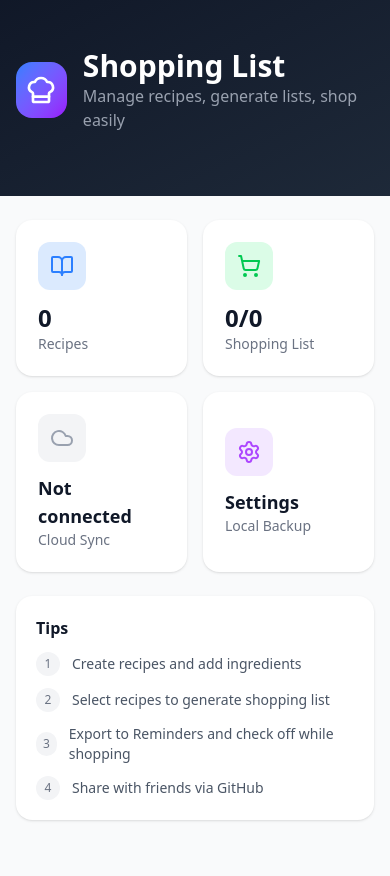
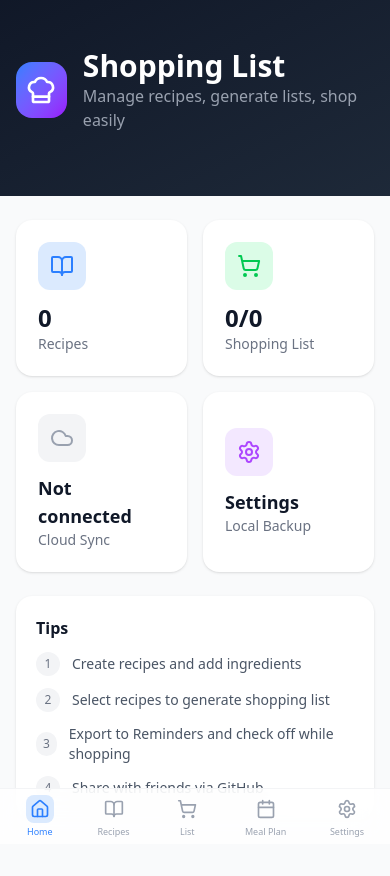
Before and after one commit to YuandaG/Shopping-Web, a React (Vite) app: page /#/ in a window 390 px wide. Shown: the top 876 px of the page. Built offline with nearby package versions, Linux system fonts and the light colour scheme.

Commit message:
Add Home tab back to mobile navigation

```diff
--- a/src/components/Navigation.tsx
+++ b/src/components/Navigation.tsx
@@ -1,10 +1,9 @@
-import { NavLink, useLocation } from 'react-router-dom';
-import { BookOpen, ShoppingCart, Calendar, Settings } from 'lucide-react';
+import { NavLink } from 'react-router-dom';
+import { Home, BookOpen, ShoppingCart, Calendar, Settings } from 'lucide-react';
 import { useStore } from '../store/useStore';
 import { useLanguage } from '../i18n';
 
 export function Navigation() {
-  const location = useLocation();
   const { shoppingLists, currentListId } = useStore();
   const { t } = useLanguage();
 
@@ -12,6 +11,7 @@ export function Navigation() {
   const uncheckedCount = currentList?.items.filter((i) => !i.checked).length || 0;
 
   const navItems = [
+    { path: '/', icon: Home, label: t.nav.home },
     { path: '/recipes', icon: BookOpen, label: t.nav.recipes },
     {
       path: '/shopping',
@@ -23,20 +23,17 @@ export function Navigation() {
     { path: '/settings', icon: Settings, label: t.nav.settings },
   ];
 
-  // Don't show navigation on home page
-  if (location.pathname === '/') return null;
-
   return (
     // Hidden on desktop (lg+), shown on mobile
     <nav className="lg:hidden fixed bottom-0 left-0 right-0 bg-white/80 dark:bg-gray-900/80 backdrop-blur-lg border-t border-gray-100 dark:border-gray-800 z-40 safe-area-bottom">
-      <div className="max-w-lg mx-auto px-2">
-        <div className="flex justify-around py-1">
+      <div className="max-w-lg mx-auto px-1">
+        <div className="flex justify-around py-0.5">
           {navItems.map((item) => (
             <NavLink
               key={item.path}
               to={item.path}
               className={({ isActive }) =>
-                `flex flex-col items-center py-1.5 px-3 rounded-xl transition-all duration-200 relative group cursor-pointer ${
+                `flex flex-col items-center py-1 px-2 rounded-xl transition-all duration-200 relative group cursor-pointer ${
                   isActive
                     ? 'text-blue-500'
                     : 'text-gray-400 hover:text-gray-600 dark:hover:text-gray-300 active:scale-95'
@@ -48,9 +45,9 @@ export function Navigation() {
                   <div className={`p-1 rounded-lg transition-all duration-200 ${isActive ? 'bg-blue-100 dark:bg-blue-900/30' : 'group-hover:bg-gray-100 dark:group-hover:bg-gray-800'}`}>
                     <item.icon className="w-5 h-5" />
                   </div>
-                  <span className="text-[10px] mt-0.5 font-medium">{item.label}</span>
+                  <span className="text-[9px] mt-0.5 font-medium">{item.label}</span>
                   {item.badge && (
-                    <span className="absolute top-0 right-1 min-w-[16px] h-[16px] px-0.5 bg-red-500 text-white text-[9px] font-medium rounded-full flex items-center justify-center">
+                    <span className="absolute top-0 right-0 min-w-[14px] h-[14px] px-0.5 bg-red-500 text-white text-[8px] font-medium rounded-full flex items-center justify-center">
                       {item.badge > 99 ? '99+' : item.badge}
                     </span>
                   )}
```
